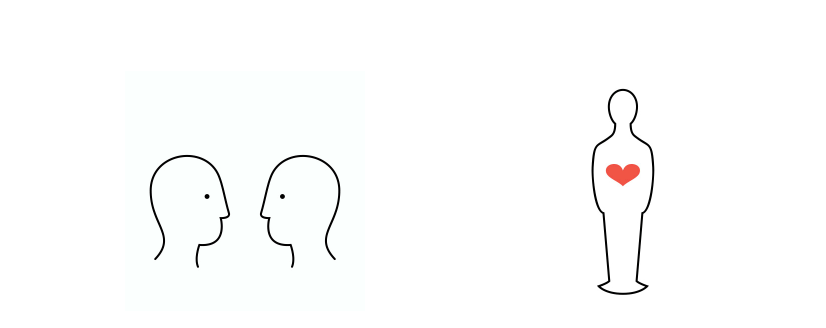
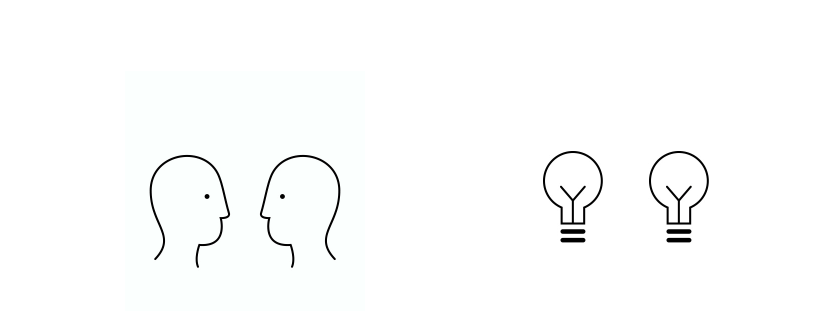
Before and after one commit to futurice/iot-service-kit, a plain HTML site: page index.html in a window 1280 px wide. Shown: the part 973-1301 px from the top of the page, 0-826 px from the left. Drawn offline with Linux system fonts and the light colour scheme; grey boxes are pictures that could not be loaded; a web font is replaced by a local one.

Commit message:
gif changed

```diff
--- a/index.html
+++ b/index.html
@@ -118,10 +118,9 @@
                     </div>
 
 
-
                 </div>
                 <div class="col-md-4 text-center">
-                    <div class="row normal user-gif">
+                    <div class="row normal sharing-gif">
                     </div>
                     <div class="row">
                         <div class="content-center">
```
